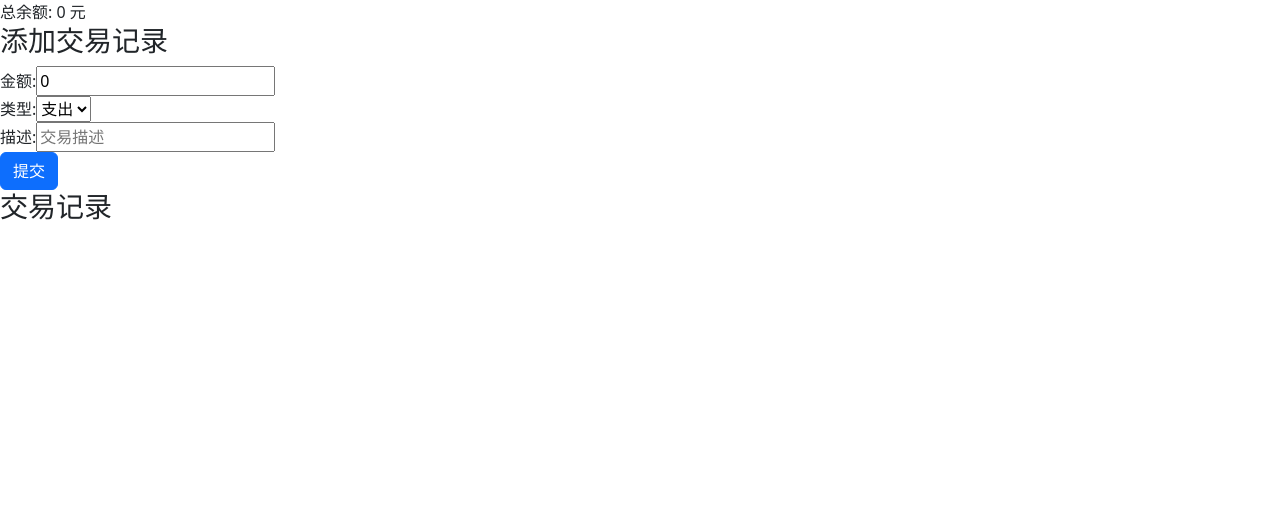
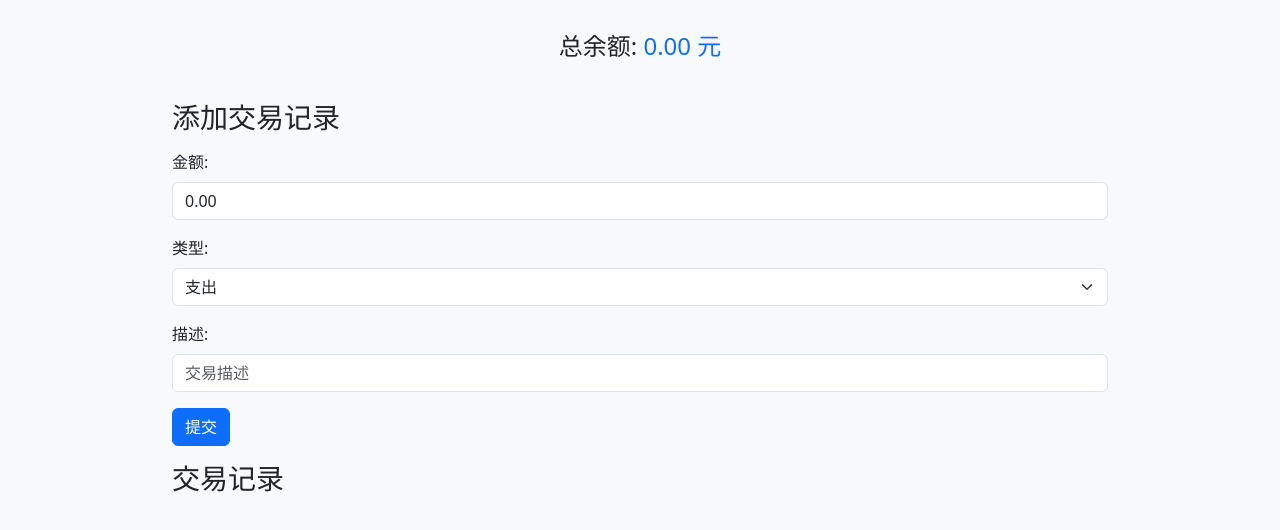
Before and after one commit to huangjinxin/mybooks, a Vue app: page / in a window 1280 px wide. Shown: the top 530 px of the page. Built offline with nearby package versions, Linux system fonts and the light colour scheme.

Commit message:
修改css全局美化样式-用bootstrap替换默认css样式

```diff
--- a/src/assets/app-styles.css
+++ b/src/assets/app-styles.css
@@ -0,0 +1,26 @@
+/* app-styles.css */
+/* 自定义样式，例如调整间距、字体大小等 */
+.custom-list-group-item {
+    padding: 10px 15px;
+    border-bottom: 1px solid #f8f9fa;
+  }
+
+  .custom-header {
+    background-color: #f7f7f7;
+    padding: 20px 0;
+    margin-bottom: 15px;
+  }
+
+  /* 更多自定义样式 */
+  /* app-styles.css */
+/* 这里可以添加一些自定义样式，如需要的话 */
+
+/* 比如：修改整个应用的背景色 */
+body {
+    background-color: #f8f9fa; /* Bootstrap 默认的灰色背景 */
+  }
+
+  /* 调整容器的最大宽度 */
+  .container {
+    max-width: 960px; /* 根据需要调整 */
+  }
--- a/src/components/AddTransaction.vue
+++ b/src/components/AddTransaction.vue
@@ -1,21 +1,23 @@
 <template>
-    <div class="add-transaction">
-      <h3>添加交易记录</h3>
+  <div class="container mt-3">
+    <h3 class="mb-3">添加交易记录</h3>
     <form @submit.prevent="submitTransaction">
-        <div>
-          <label for="amount">金额:</label>
-          <input type="number" id="amount" v-model.number="newTransaction.amount" placeholder="请输入金额" required>
+      <div class="mb-3">
+        <label for="amount" class="form-label">金额:</label>
+        <!-- 注意这里我们使用了 formattedAmount 来绑定显示值，并监听了用户的输入事件 -->
+        <input type="text" class="form-control" id="amount" :value="formattedAmount" @input="handleInput" placeholder="0.00" required>
       </div>
-        <div>
-          <label for="type">类型:</label>
-          <select id="type" v-model="newTransaction.type" required>
+      <!----- 注意这里我们使用了 formattedType 来绑定显示值，并监听了用户的选择事件 -->
+      <div class="mb-3">
+        <label for="type" class="form-label">类型:</label>
+        <select class="form-select" id="type" v-model="newTransaction.type" required>
           <option value="income">收入</option>
           <option value="expense">支出</option>
         </select>
       </div>
-        <div>
-          <label for="description">描述:</label>
-          <input type="text" id="description" v-model="newTransaction.description" placeholder="交易描述">
+      <div class="mb-3">
+        <label for="description" class="form-label">描述:</label>
+        <input type="text" class="form-control" id="description" v-model="newTransaction.description" placeholder="交易描述">
       </div>
       <button type="submit" class="btn btn-primary">提交</button>
     </form>
@@ -27,15 +29,31 @@
   name: 'AddTransaction',
   data() {
     return {
+      // 初始化交易金额为 0（以分为单位）
+      transactionAmount: 0,
       newTransaction: {
         id: null,
+        // 注意这里不再直接使用 v-model 绑定
         amount: 0,
-          type: 'expense', // 默认为支出
+        type: 'expense',
         description: ''
       }
     };
   },
+  computed: {
+    // 格式化金额显示，确保始终有两位小数
+    formattedAmount() {
+      const valueStr = this.transactionAmount.toString().padStart(3, '0');
+      return valueStr.slice(0, -2) + '.' + valueStr.slice(-2);
+    },
+  },
   methods: {
+    handleInput(event) {
+      const value = event.target.value.replace(/\D/g, ''); // 移除非数字字符
+      this.transactionAmount = Number(value) || 0; // 更新金额（以分为单位）
+      // 更新 newTransaction.amount 为以元为单位的值
+      this.newTransaction.amount = this.transactionAmount / 100;
+    },
     submitTransaction() {
       // 检查表单数据有效性
       if (this.newTransaction.amount > 0 && this.newTransaction.type) {
@@ -53,10 +71,10 @@
     resetForm() {
       // 重置新交易数据
       this.newTransaction.id = null;
-        this.newTransaction.amount = 0;
+      this.transactionAmount = 0; // 重置金额
       this.newTransaction.type = 'expense';
       this.newTransaction.description = '';
-      }
+    },
   }
 };
 </script>
--- a/src/components/BalanceDisplay.vue
+++ b/src/components/BalanceDisplay.vue
@@ -1,9 +1,12 @@
 <template>
-    <div class="balance-display">
-      <!-- 显示总余额 -->
-      总余额: {{ balance }} 元
+  <div class="container mt-3">
+    <div class="p-3 mb-2 bg-light text-dark">
+      <h4 class="text-center">总余额: <span class="text-primary">{{ balance.toFixed(2) }} 元</span></h4>
     </div>
-  </template>
+  </div>
+</template>
+<!-- 其余的 script 和 style 标签保持不变 -->
+
 
   <script>
   export default {
--- a/src/components/TransactionList.vue
+++ b/src/components/TransactionList.vue
@@ -1,14 +1,30 @@
 <template>
-    <div class="transaction-list">
-      <h3>交易记录</h3>
-      <ul>
-        <li v-for="transaction in transactions" :key="transaction.id">
-          <span>{{ transaction.date }}</span>
-          <span>{{ transaction.type === 'income' ? '收入' : '支出' }}</span>
-          <span>{{ transaction.amount.toFixed(2) }}</span>
+  <div class="container mt-3">
+    <h3 class="mb-3">交易记录</h3>
+    <ul class="list-group">
+      <!-- 使用 v-for 循环你的交易记录 -->
+      <li class="list-group-item" v-for="transaction in transactions" :key="transaction.id">
+        <div class="d-flex justify-content-between">
+          <!-- 日期和金额 -->
+          <div class="me-3">
+            <span class="font-weight-bold">{{ transaction.date }}</span>
+            <span class="badge bg-success ms-2" v-if="transaction.type === 'income'">收入</span>
+            <span class="badge bg-danger ms-2" v-else>支出</span>
+          </div>
+          <!-- 金额 -->
+          <div class="me-3">
+            <span>{{ transaction.amount.toFixed(2) }} 元</span>
+          </div>
+          <!-- 描述 -->
+          <div class="flex-grow-1 text-center">
           <span>{{ transaction.description }}</span>
-          <button @click="editTransaction(transaction)">编辑</button>
-          <button @click="$emit('delete-transaction', transaction.id)">删除</button>
+        </div>
+          <!-- 编辑和删除按钮 -->
+          <div>
+            <button class="btn btn-secondary me-2" @click="editTransaction(transaction)">编辑</button>
+            <button class="btn btn-danger" @click="$emit('delete-transaction', transaction.id)">删除</button>
+          </div>
+        </div>
       </li>
     </ul>
   </div>
```
Lines whose indentation alone changed are shown as unchanged.
